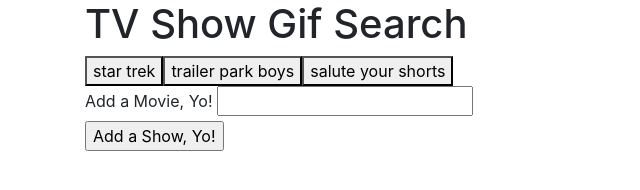
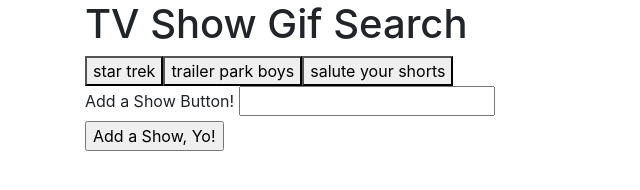
Before and after one commit to brucewilson1103/GifTastic, a plain HTML site: page index.html in a window 1280 px wide. Shown: the full height of the page, 0-640 px from the left. Drawn offline with nearby package versions, Linux system fonts and the light colour scheme.

Commit message:
got rid of alert saying show name

```diff
--- a/assets/gifgenerator.js
+++ b/assets/gifgenerator.js
@@ -8,7 +8,7 @@ var topics = ["star trek", "trailer park boys", "salute your shorts"];
  function alerttopics() {
    var topics = $(this).attr("data-name");
 
-   alert(topics);
+  //  alert(topics);
  }
 
  // Function for displaying show data
--- a/index.html
+++ b/index.html
@@ -19,7 +19,7 @@
         <div id="buttons-view"></div>
 
         <form id="show-form">
-          <label for="show-input">Add a Movie, Yo!</label>
+          <label for="show-input">Add a Show Button!</label>
           <input type="text" id="show-input"><br>
 
           <!-- Button triggers new movie to be added -->
```
